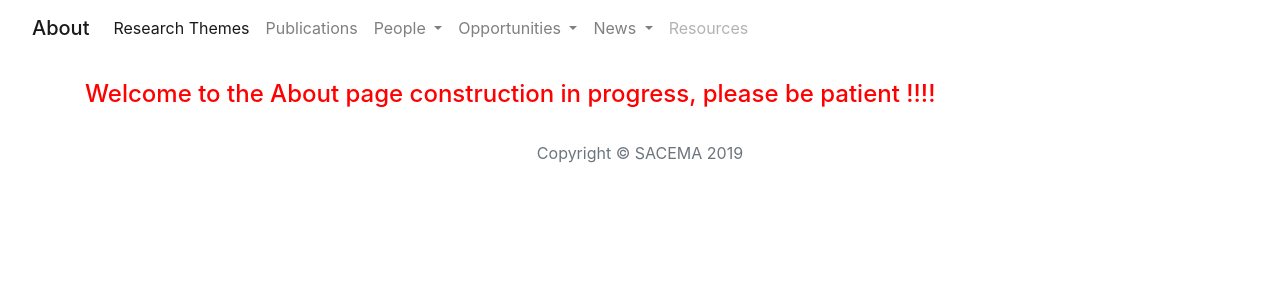
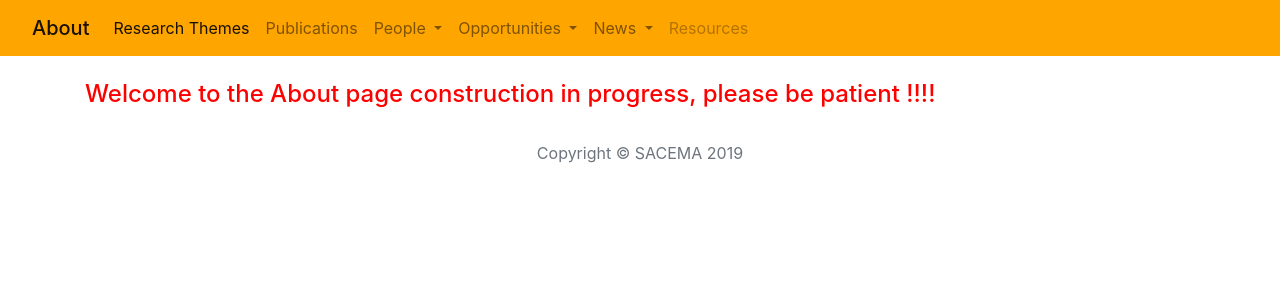
Before and after one commit to Kibnelson/myproject, a Django app: page /about/ in a window 1280 px wide. Shown: the top 300 px of the page. Run offline with Django 3.2, Linux system fonts and the light colour scheme; some libraries are stand-ins or nearby versions.

Commit message:
insert a box on nav bar

```diff
--- a/myapp/templates/basenew.html
+++ b/myapp/templates/basenew.html
@@ -31,6 +31,7 @@
             margin:20px 15px 10px 5px;
             width:100px;
             height:60px   */
+            background-color: orange;
             text-align: center;
                 }
        </style>
```
Also changed, not shown: peoplemanager/migrations/0001_initial.py (deleted), peoplemanager/migrations/0002_auto_20190410_1236.py (deleted), peoplemanager/migrations/0003_auto_20190410_1957.py (deleted).
